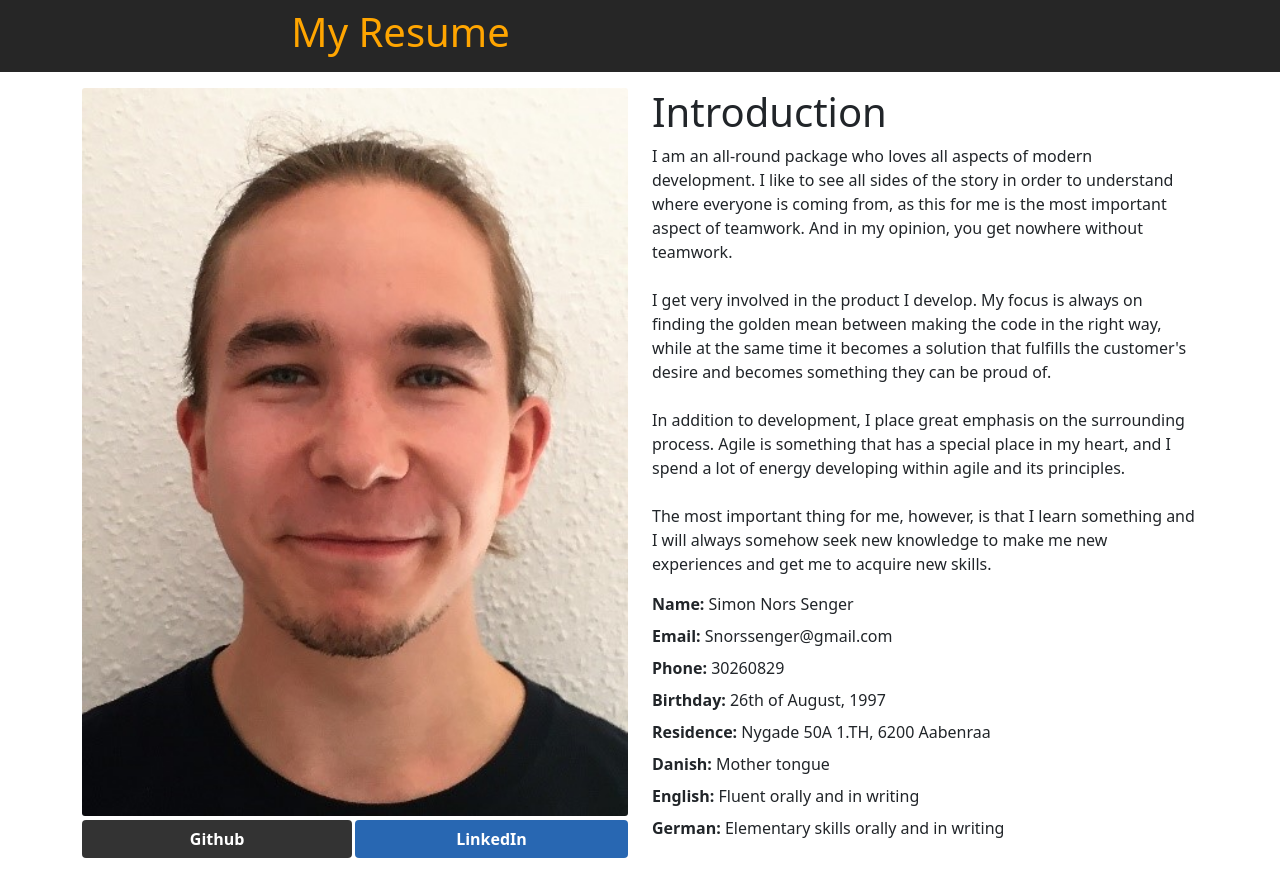
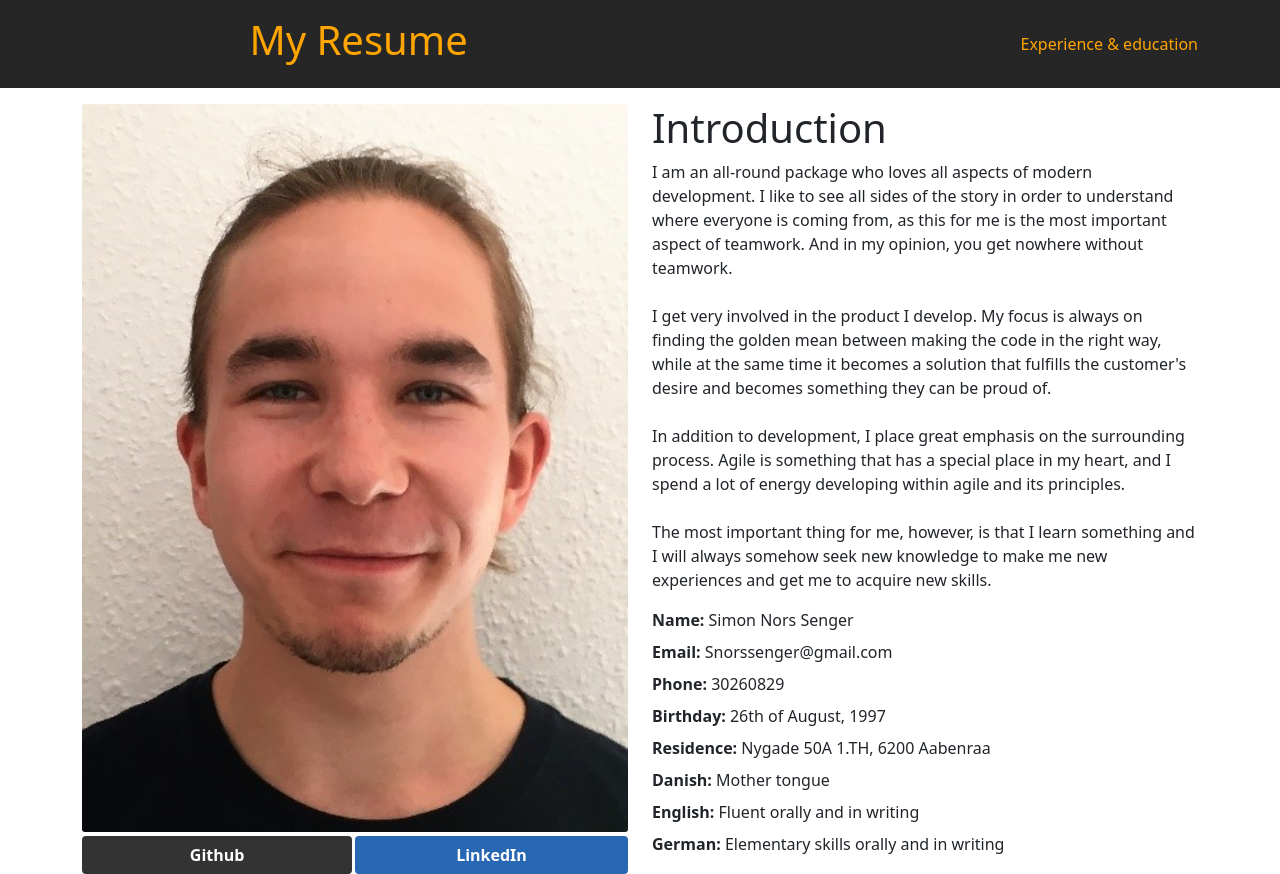
Before and after one commit to Eb0nheart/Resume, an Angular app in the folder Resume/ClientApp/: page / in a window 1280 px wide. Built offline with nearby package versions, Linux system fonts and the light colour scheme.

Commit message:
Fixed navbar with new nav item

```diff
--- a/Resume/ClientApp/src/app/nav-menu/nav-menu.component.css
+++ b/Resume/ClientApp/src/app/nav-menu/nav-menu.component.css
@@ -3,9 +3,13 @@
 }
 
 h1{
-  margin-left: 22%;
+  margin-left: 15%;
 }
 
 a{
   text-decoration: none;
 }
+
+.nav-item{
+  text-align: end;
+}
--- a/Resume/ClientApp/src/app/nav-menu/nav-menu.component.html
+++ b/Resume/ClientApp/src/app/nav-menu/nav-menu.component.html
@@ -1,5 +1,14 @@
-<header class="p-2 mb-3 row" >
-  <h1 class="header-text-bg-black col">
-    <a class="header-text-bg-black"  [routerLink]="['/']">My Resume</a>
-  </h1>
+<header class="p-2 mb-3" >
+  <nav class="navbar">
+    <div class="container">
+      <h1 class="">
+        <a class="header-text-bg-black" [routerLink]="['/']">My Resume</a>
+      </h1>
+      <ul class="navbar-nav flex-grow">
+        <li class="nav-item" [routerLinkActive]="['link-active']" [routerLinkActiveOptions]="{ exact: true }">
+          <a class="header-text-bg-black nav-item" [routerLink]="['/experience']">Experience & education</a>
+        </li>
+      </ul>
+    </div>
+  </nav>
 </header>
```
Also changed, not shown: Resume/ClientApp/src/app/app.module.ts (+5 -2 lines), Resume/ClientApp/src/app/experience_and_education/experience.component.ts (added, +9 -0 lines), Resume/ClientApp/src/app/experience_and_education/experience.component.css (added), Resume/ClientApp/src/app/experience_and_education/experience.component.html (added).
